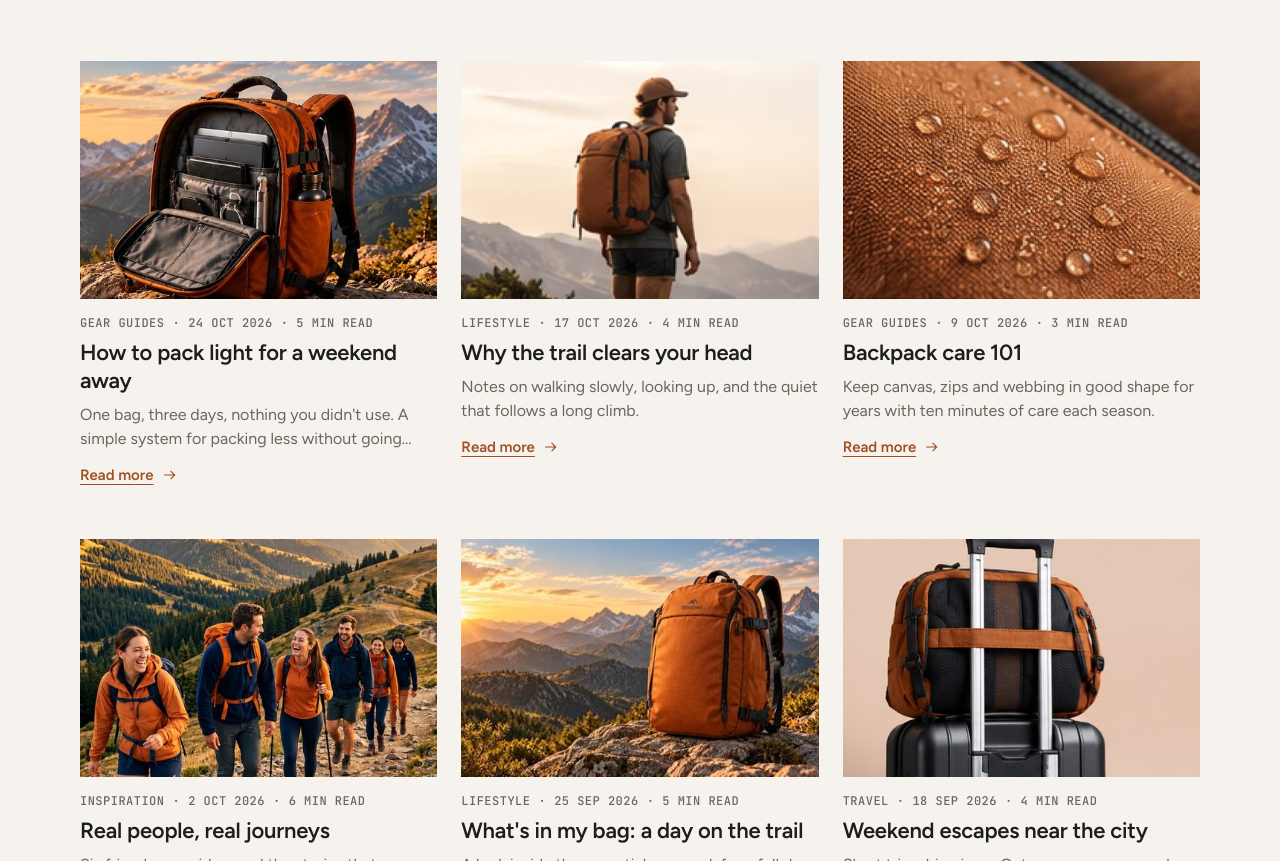
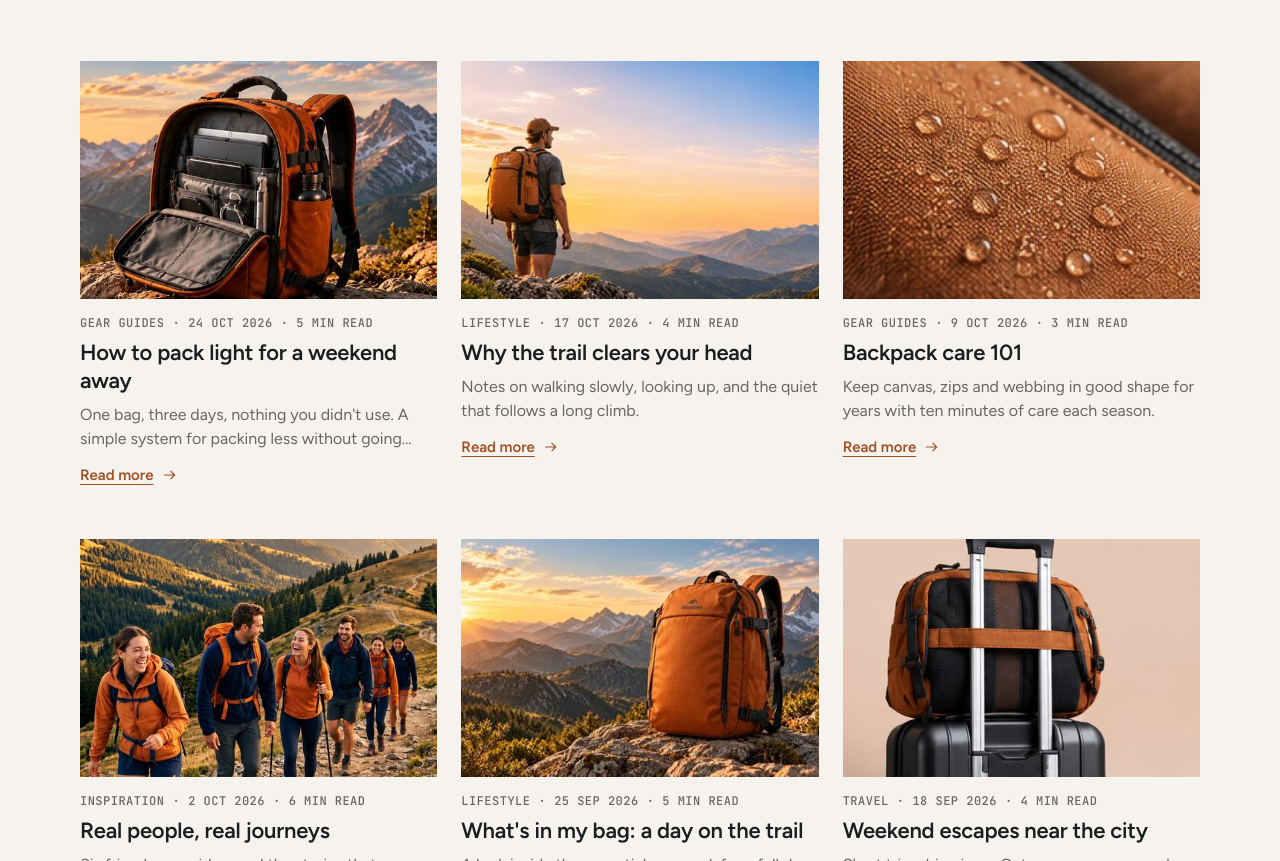
Before and after one commit to Andyhyao/Woobee, a plain HTML site: page journal.html in a window 1280 px wide. Shown: the part 1242-2103 px from the top of the page. Drawn offline with Linux system fonts and the light colour scheme.

Commit message:
feat: use the golden sunset hiker on the Journal "trail clears your head" post
Swaps the post's 465x310 trail-clears-head.jpg for banner-sunset.jpg
(1671x941, with srcset sizes), the same photo as the homepage and About
banners. The 404 page keeps trail-clears-head.jpg.

Co-Authored-By: Claude Opus 5.5 <noreply@anthropic.com>

```diff
--- a/journal.html
+++ b/journal.html
@@ -176,7 +176,7 @@
           </article>
           <article class="post" data-topic="lifestyle" data-order="2">
             <div class="post__media">
-              <img src="assets/journal/trail-clears-head.jpg" alt="Hiker with a copper backpack looking out over hazy ridges" width="465" height="310" loading="lazy">
+              <img src="assets/banner-sunset.jpg" srcset="assets/r/banner-sunset-480.jpg 480w, assets/r/banner-sunset-800.jpg 800w, assets/r/banner-sunset-1200.jpg 1200w, assets/banner-sunset.jpg 1671w" sizes="(min-width: 1024px) 31vw, (min-width: 768px) 48vw, 100vw" alt="Hiker in a cap with a copper Woobee backpack, looking out over layered mountain ridges at golden sunset" width="1671" height="941" loading="lazy">
             </div>
             <div class="post__body">
               <p class="post__meta"><span>Lifestyle</span><span><time datetime="2026-10-17">17 Oct 2026</time></span><span>4 min read</span></p>
```
Also changed, not shown: src/pages/journal.html (+1 -1 lines).
